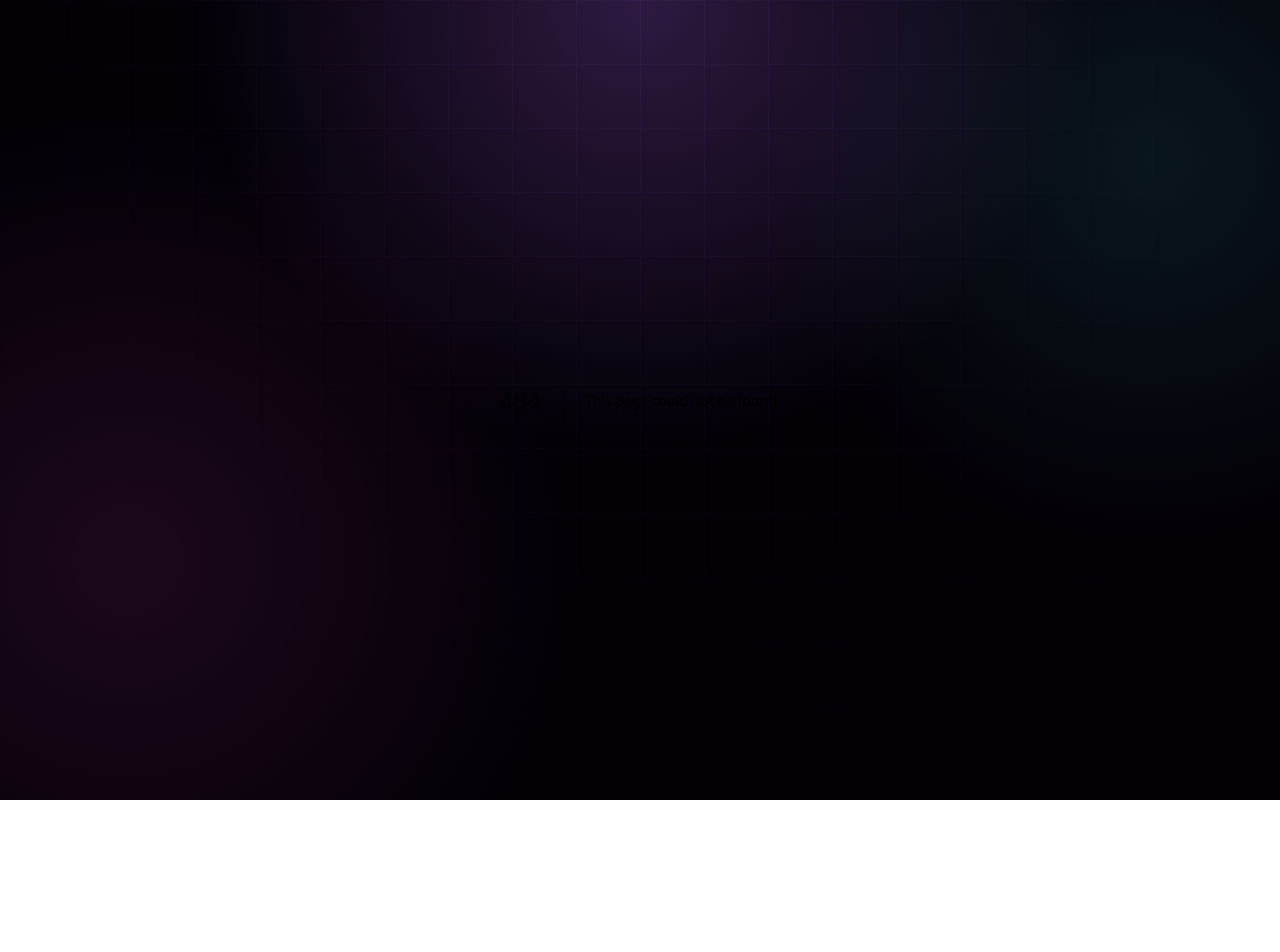
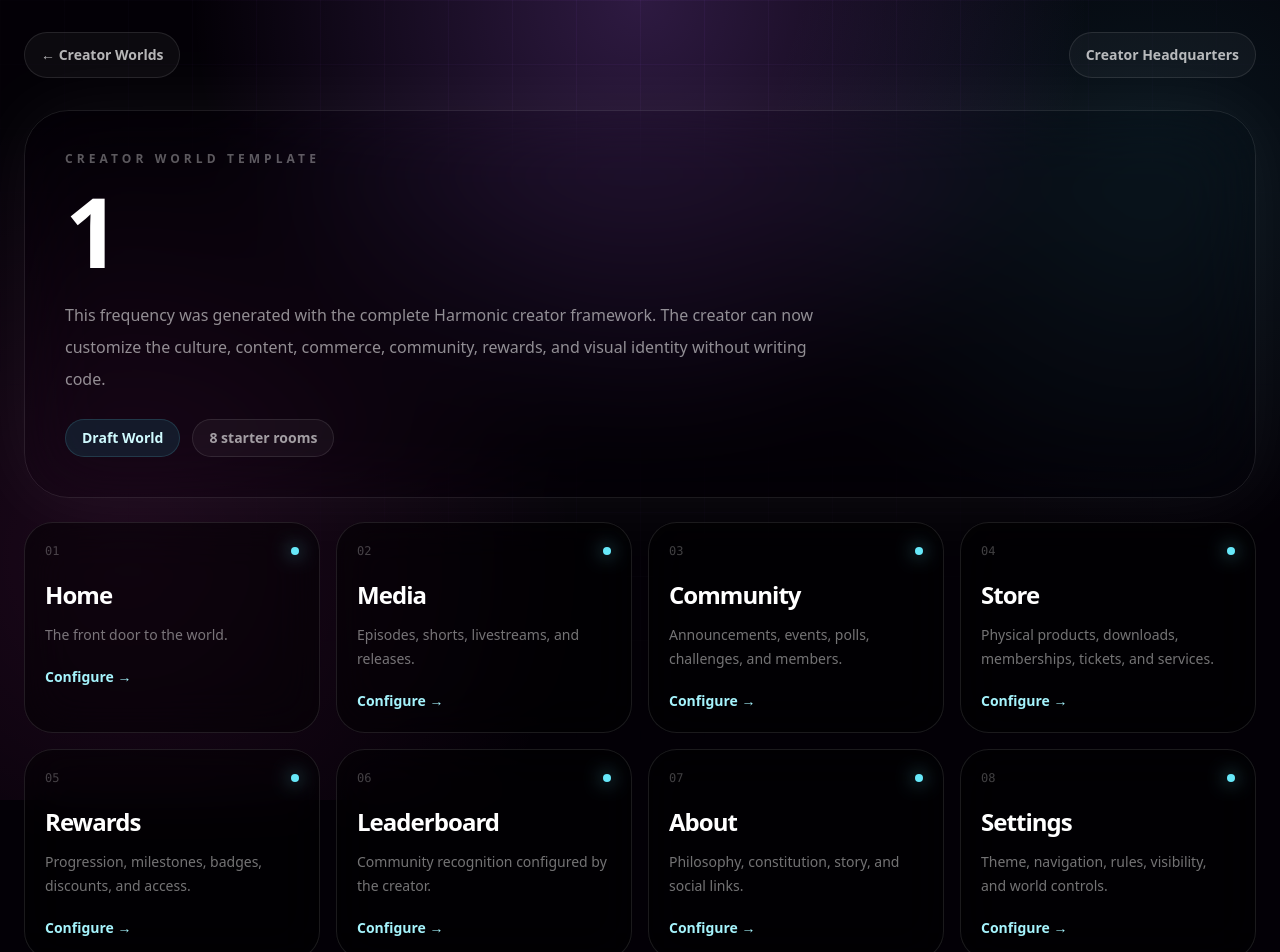
Before and after one commit to thatsmelodic/harmonic-os, a Next.js app: page /creator-worlds/1 in a window 1280 px wide. Before the commit this address had no page. Shown: the top 952 px of the page. Before the commit the page ends 800 px from the top, so only its background shows below. Built offline with nearby package versions, Linux system fonts and the light colour scheme.

Commit message:
Create automatic creator world starter template

```diff
--- /dev/null
+++ b/app/creator-worlds/[slug]/page.tsx
@@ -0,0 +1,33 @@
+import Link from 'next/link';
+
+const rooms = [
+  ['Home', 'The front door to the world.'],
+  ['Media', 'Episodes, shorts, livestreams, and releases.'],
+  ['Community', 'Announcements, events, polls, challenges, and members.'],
+  ['Store', 'Physical products, downloads, memberships, tickets, and services.'],
+  ['Rewards', 'Progression, milestones, badges, discounts, and access.'],
+  ['Leaderboard', 'Community recognition configured by the creator.'],
+  ['About', 'Philosophy, constitution, story, and social links.'],
+  ['Settings', 'Theme, navigation, rules, visibility, and world controls.'],
+];
+
+export default async function CreatorWorldTemplatePage({ params }: { params: Promise<{ slug: string }> }) {
+  const { slug } = await params;
+  const title = slug.split('-').map((part) => part.charAt(0).toUpperCase() + part.slice(1)).join(' ');
+
+  return (
+    <main className="min-h-screen px-4 py-8 pb-28 text-white sm:px-6">
+      <div className="mx-auto max-w-7xl">
+        <nav className="mb-8 flex flex-wrap items-center justify-between gap-3"><Link href="/creator-worlds" className="rounded-full border border-white/10 bg-white/[.04] px-4 py-3 text-sm font-black text-white/70">← Creator Worlds</Link><Link href="/studio/headquarters" className="rounded-full border border-white/10 bg-white/[.04] px-4 py-3 text-sm font-black text-white/70">Creator Headquarters</Link></nav>
+        <header className="rounded-[2.8rem] border border-white/10 bg-[radial-gradient(circle_at_top_left,rgba(54,178,203,.2),transparent_28rem),radial-gradient(circle_at_bottom_right,rgba(139,92,246,.2),transparent_30rem),rgba(0,0,0,.62)] p-7 shadow-[0_0_80px_rgba(255,255,255,.06)] backdrop-blur-2xl sm:p-10">
+          <p className="text-xs font-black uppercase tracking-[.34em] text-white/35">Creator World Template</p>
+          <h1 className="mt-4 text-6xl font-black tracking-[-.08em] sm:text-8xl">{title}</h1>
+          <p className="mt-5 max-w-3xl text-base leading-8 text-white/55">This frequency was generated with the complete Harmonic creator framework. The creator can now customize the culture, content, commerce, community, rewards, and visual identity without writing code.</p>
+          <div className="mt-6 flex flex-wrap gap-3"><span className="rounded-full border border-cyan-300/15 bg-cyan-400/10 px-4 py-2 text-sm font-black text-cyan-100">Draft World</span><span className="rounded-full border border-white/10 bg-white/[.04] px-4 py-2 text-sm font-black text-white/60">8 starter rooms</span></div>
+        </header>
+        <section className="mt-6 grid gap-4 sm:grid-cols-2 lg:grid-cols-4">{rooms.map(([name, description], index) => <article key={name} className="rounded-[1.8rem] border border-white/10 bg-black/45 p-5 backdrop-blur-xl"><div className="flex items-center justify-between"><span className="text-xs font-mono text-white/25">0{index + 1}</span><span className="h-2 w-2 rounded-full bg-cyan-300 shadow-[0_0_18px_rgba(103,232,249,.8)]" /></div><h2 className="mt-5 text-2xl font-black tracking-[-.04em]">{name}</h2><p className="mt-3 text-sm leading-6 text-white/45">{description}</p><button className="mt-5 text-sm font-black text-cyan-200">Configure →</button></article>)}</section>
+        <section className="mt-6 rounded-[2rem] border border-white/10 bg-black/45 p-6"><p className="text-xs font-black uppercase tracking-[.24em] text-white/30">Framework complete</p><h2 className="mt-3 text-4xl font-black tracking-[-.06em]">The platform layer stops here.</h2><p className="mt-4 max-w-3xl text-sm leading-7 text-white/50">Future work can focus on first-party Harmonic worlds while every outside creator inherits this same reusable foundation.</p></section>
+      </div>
+    </main>
+  );
+}
```
